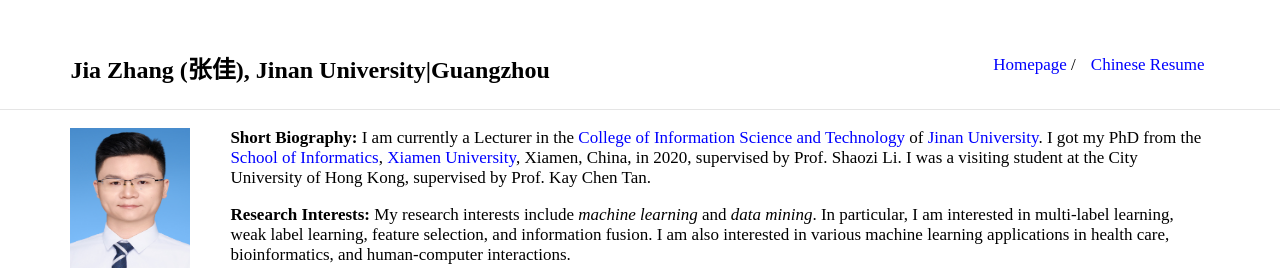
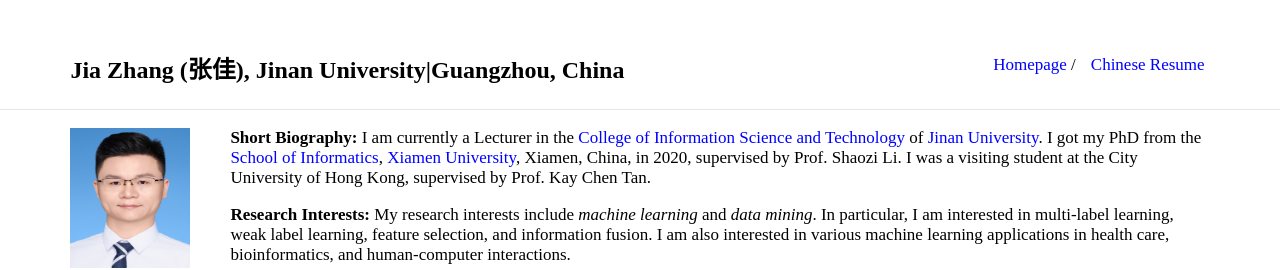
Before and after one commit to jiazhang-ml/jiazhang-ml.github.io, a Jekyll site: the page built from index.md, in a window 1280 px wide. Shown: the top 270 px of the page. Built offline with Jekyll 4.4.1, drawn with Linux system fonts in a browser that asks for light colours.

Commit message:
Update _config.yml

```diff
--- a/_config.yml
+++ b/_config.yml
@@ -1,4 +1,4 @@
-title: Jia Zhang (张佳), Jinan University|Guangzhou
+title: Jia Zhang (张佳), Jinan University|Guangzhou, China
 url: "jiazhang-ml.pub/"
 
 #ins_logo: "./bits-logo.png"
```
